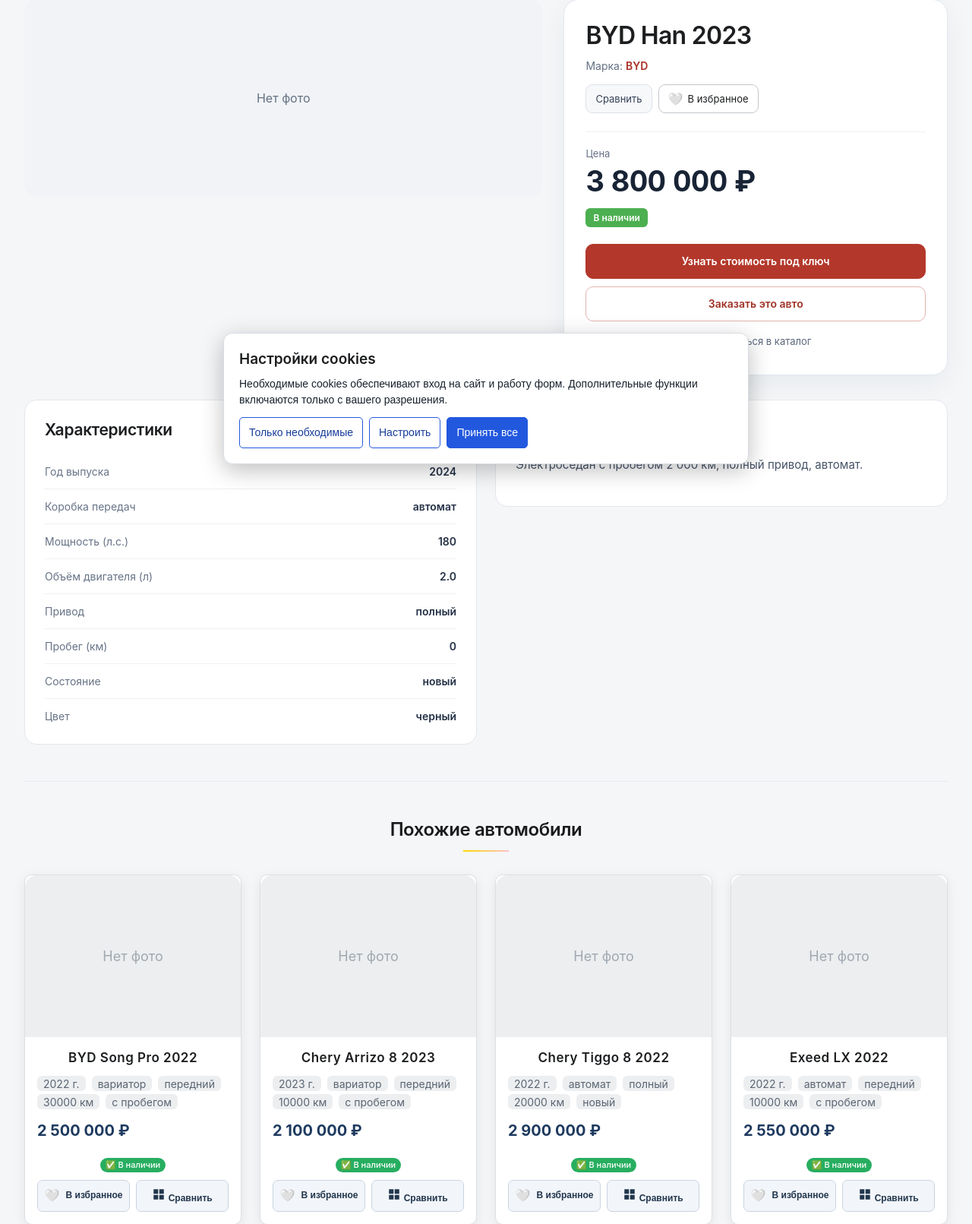
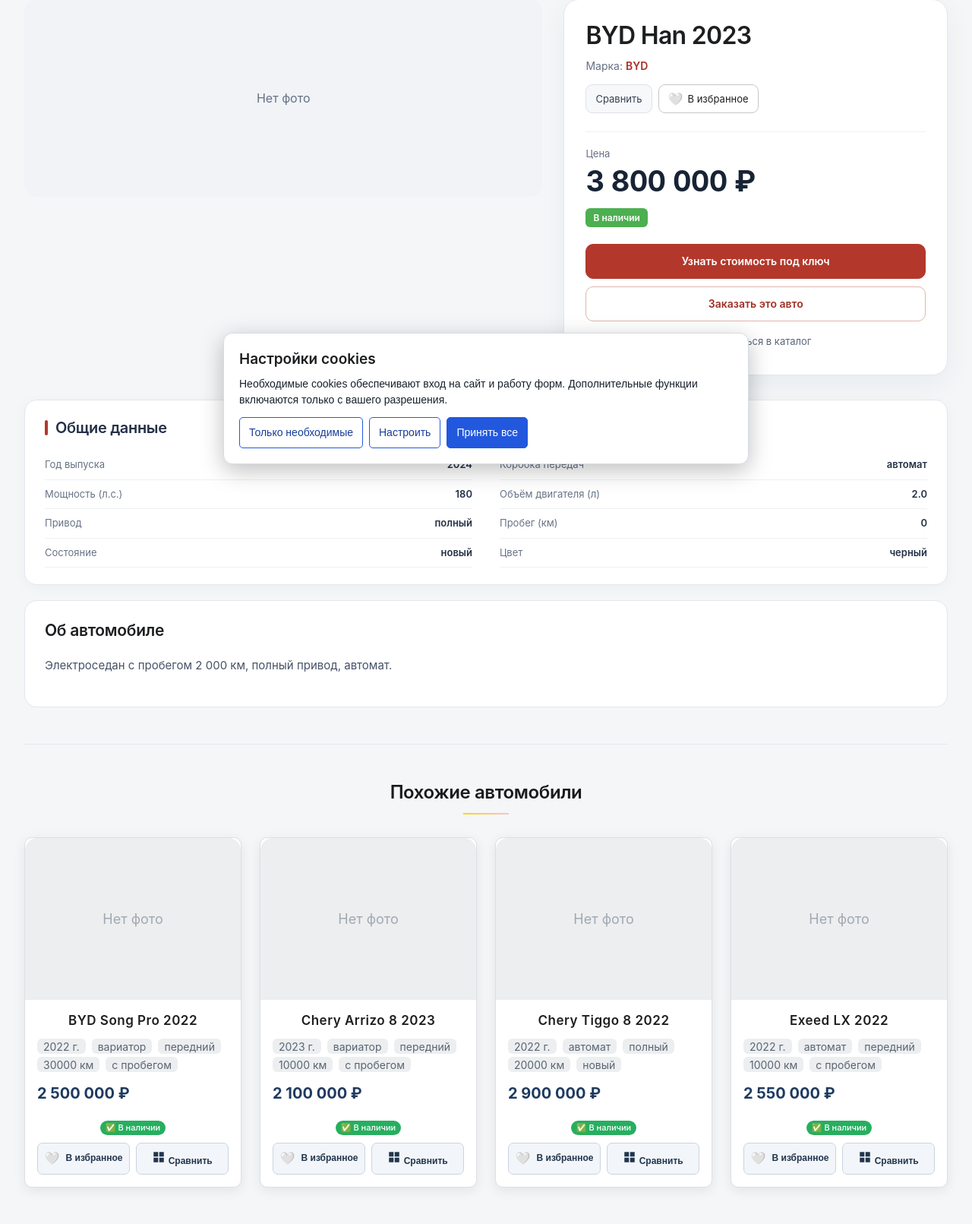
Before and after one commit to NetMann-git/django-auto-catalog-beget, a Django app: page /catalog/byd-han-2023/ in a window 1280 px wide. Shown: the part 173-1784 px from the top of the page at 76% size. Run offline with Django 5.2, Linux system fonts and the light colour scheme; data comes from the database, SQL or seed files in the repository; data that the repository does not hold is empty; some libraries are stand-ins or nearby versions.

Commit message:
карточка: оформить общие данные и комплектацию на всю ширину 82-47

```diff
--- a/apps/products/static/products/css/product/car-detail.css
+++ b/apps/products/static/products/css/product/car-detail.css
@@ -47,3 +47,48 @@
 @media (max-width: 960px) { .car-detail > .dress-detail { grid-template-columns: minmax(0, 1fr); } .car-detail__information { grid-template-columns: minmax(0, 1fr); } }
 @media (max-width: 600px) { .car-detail { padding: 18px 16px 36px; } .car-detail .dress-info { padding: 20px; border-radius: 16px; } .car-detail__information .dress-specs, .car-detail__information .description-block { padding: 20px; } .car-detail__information { margin-top: 24px; gap: 16px; } .car-detail .recently-viewed-header .btn-clear-history { position: static; transform: none; } .car-detail .recently-viewed-header { gap: 12px; } }
 @media (prefers-reduced-motion: reduce) { .car-detail .dress-actions a { transition: none; } }
+
+/* Full-width information sections; two compact columns of general data. */
+.car-detail .car-detail__information { grid-template-columns: minmax(0, 1fr); gap: 20px; }
+.car-detail__information .dress-specs,
+.car-detail__information > .car-equipment {
+    min-width: 0; margin: 0; padding: 22px 26px;
+    background: #fff; border: 1px solid #e3e7ed; border-radius: 16px;
+    box-shadow: 0 4px 18px rgba(36, 49, 70, .035);
+}
+.car-detail__information .dress-specs > h2,
+.car-detail__information > .car-equipment > h2 {
+    display: flex; align-items: center; gap: 10px;
+    margin: 0 0 16px; color: #243146; font-size: 20px; line-height: 1.4;
+}
+.car-detail__information .dress-specs > h2::before,
+.car-detail__information > .car-equipment > h2::before {
+    content: ''; width: 4px; height: 20px; flex: 0 0 auto;
+    border-radius: 4px; background: #b3382b;
+}
+.car-detail__spec-grid { display: grid; grid-template-columns: repeat(2, minmax(0, 1fr)); column-gap: 36px; }
+.car-detail__spec-grid .spec-row,
+.car-detail__spec-grid .spec-row:last-child {
+    padding: 9px 0; gap: 12px; border-bottom: 1px solid #edf0f4;
+    font-size: 13px; line-height: 1.5; align-items: baseline;
+}
+.car-detail__spec-grid .spec-row span { overflow-wrap: anywhere; }
+.car-detail__information > .car-equipment .car-equipment__group {
+    margin: 0; padding: 16px 0; border: 0; border-top: 1px solid #edf0f4; border-radius: 0;
+}
+.car-detail__information > .car-equipment .car-equipment__group h3 {
+    margin: 0 0 12px; padding: 0; color: #536075; font-size: 14px; font-weight: 600;
+}
+.car-detail__information > .car-equipment .car-equipment__list { gap: 8px 32px; }
+.car-detail__information > .car-equipment .car-equipment__list li { font-size: 13px; line-height: 1.55; }
+.car-detail__information > .car-equipment .car-equipment__check {
+    display: inline-flex; justify-content: center; align-items: center;
+    width: 18px; height: 18px; flex: 0 0 auto; border-radius: 50%;
+    background: #edf6f0; color: #28764d; font-size: 11px;
+}
+.car-detail__information > .car-equipment .car-equipment__note { margin: 8px 0 0; }
+@media (max-width: 600px) {
+    .car-detail__spec-grid { grid-template-columns: minmax(0, 1fr); }
+    .car-detail__information .dress-specs,
+    .car-detail__information > .car-equipment { padding: 18px 16px; }
+}
--- a/apps/products/templates/products/product_detail.html
+++ b/apps/products/templates/products/product_detail.html
@@ -144,7 +144,8 @@
                 ТАБЛИЦА ХАРАКТЕРИСТИК
             ======================================= -->
             <div class="dress-specs">
-                <h2>Характеристики</h2>
+                <h2>Общие данные</h2>
+                <div class="car-detail__spec-grid">
 
                 {% if product.article %}
                 <div class="spec-row">
@@ -161,9 +162,10 @@
                 {% empty %}
                     <p class="text-muted">Характеристики не указаны.</p>
                 {% endfor %}
+                </div>
             </div>
 
-            <!-- Описание -->
+            <!-- Комплектация -->
             {% vehicle_equipment product %}
 
             {% if product.description %}
```
